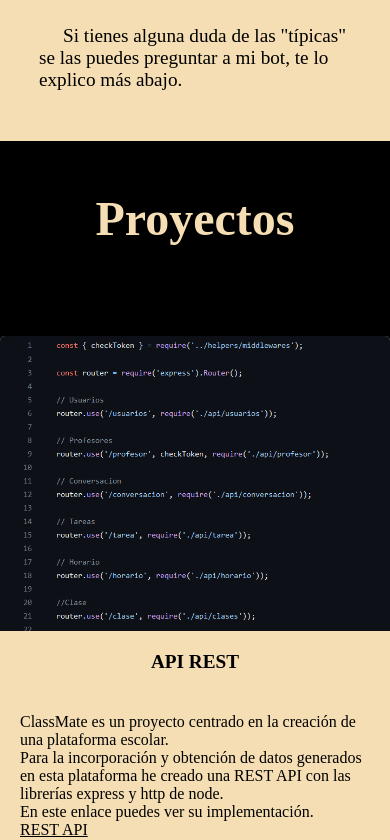
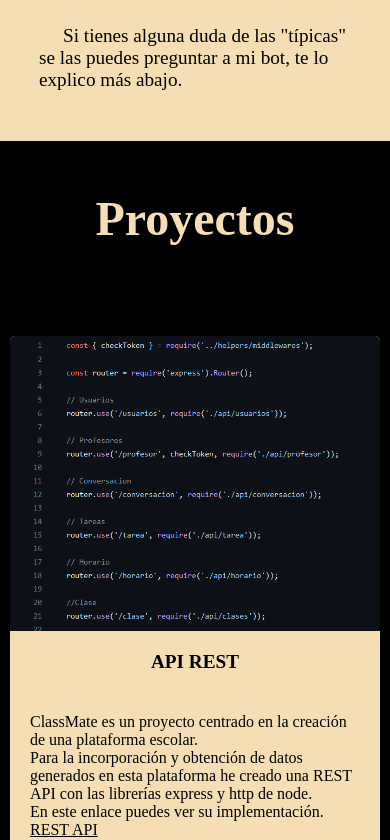
Before and after one commit to MikeJGT/Porfolio, an Angular app: page / in a window 390 px wide. Shown: the part 1326-2166 px from the top of the page. Built offline with nearby package versions, Linux system fonts and the light colour scheme; a web font is replaced by a local one.

Commit message:
add padding

```diff
--- a/src/app/components/proyects/proyects.component.scss
+++ b/src/app/components/proyects/proyects.component.scss
@@ -126,6 +126,7 @@ section {
 
     .wrapper {
         width: 100%;
+        padding: 0px 10px;
     }
 
     section {
```
